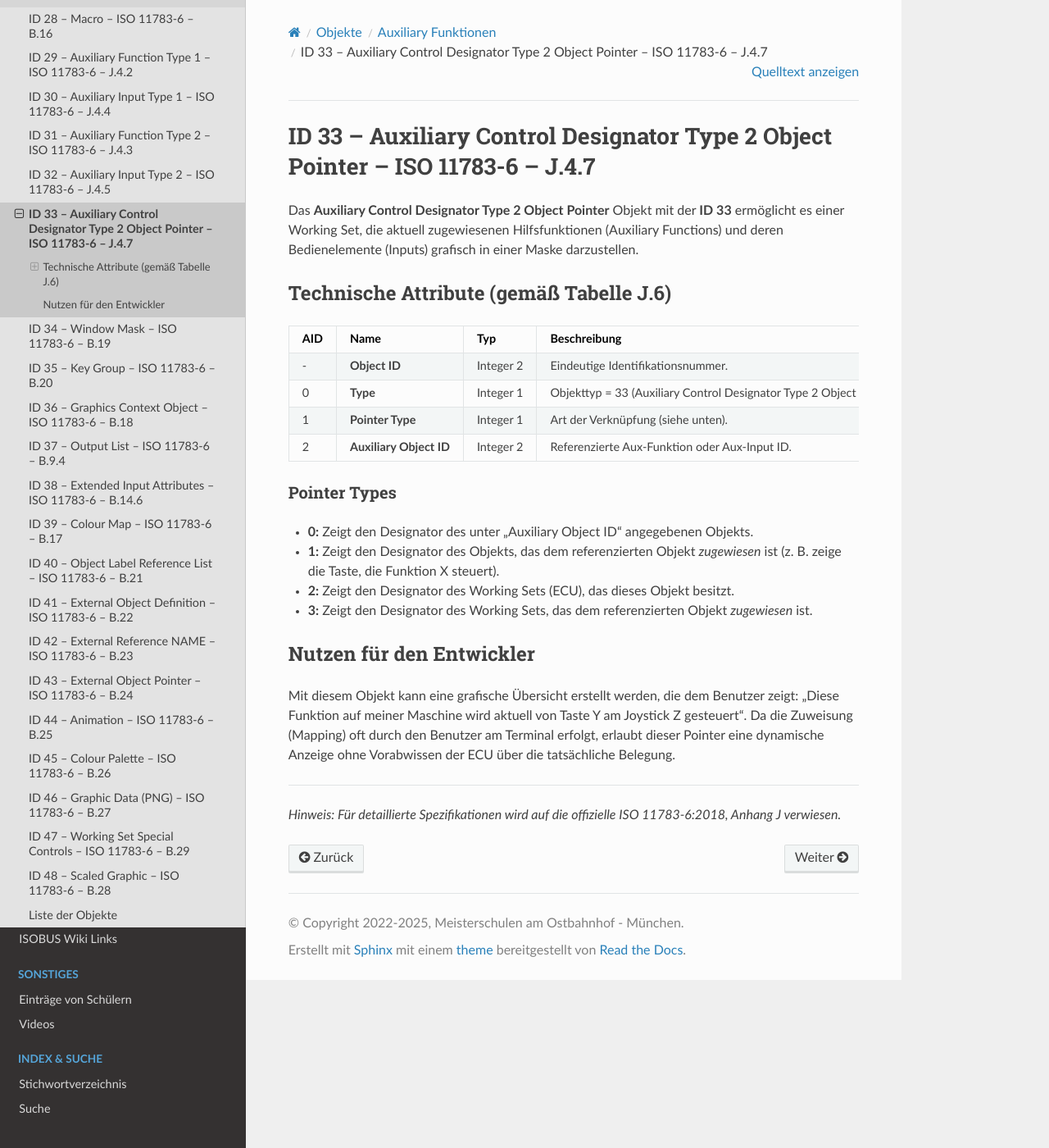
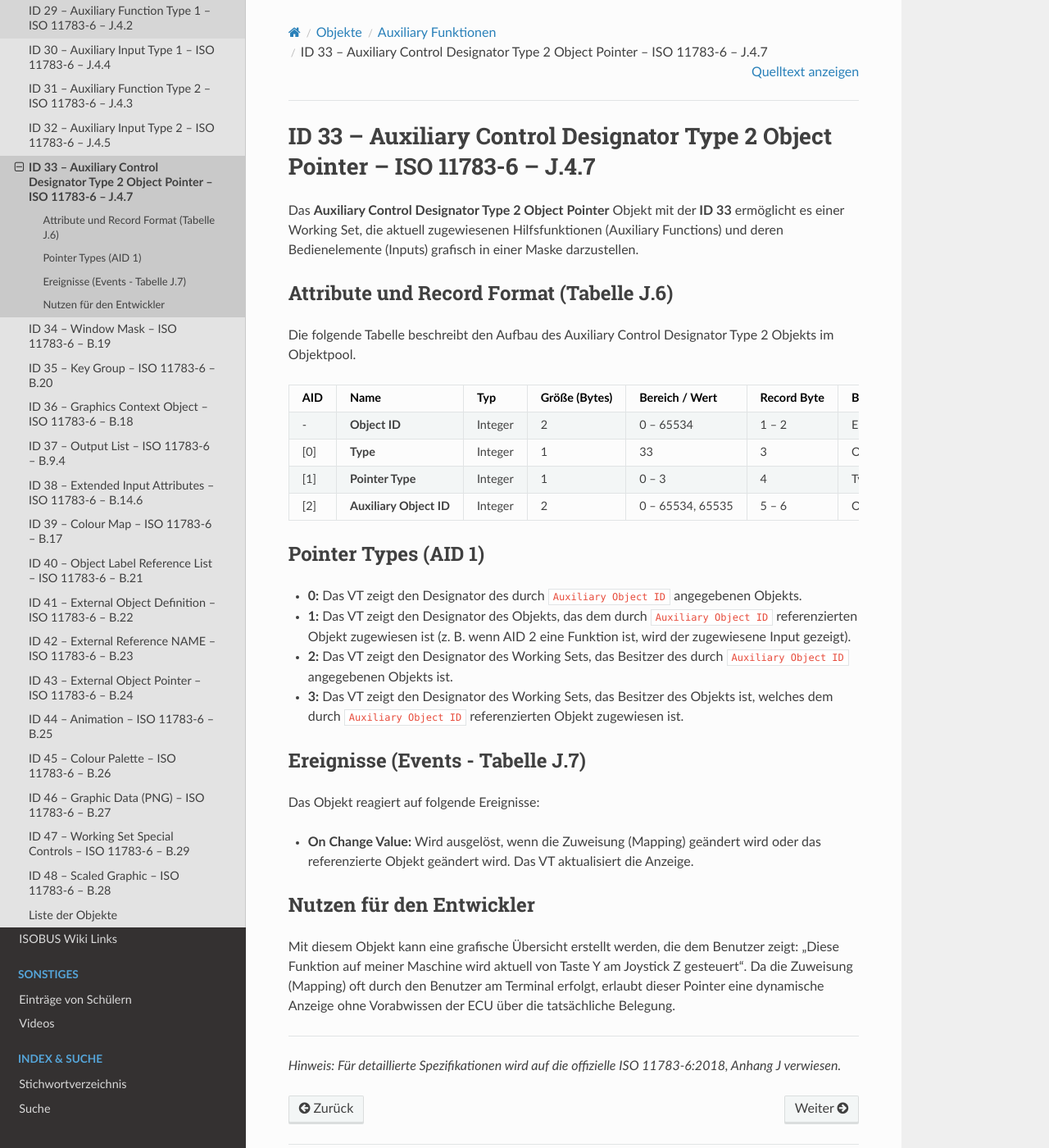
Before and after one commit to Meisterschulen-am-Ostbahnhof-Munchen/ISOBUS-VT-Objects-docs, a Sphinx documentation site: the page built from docs/isobus-objects/ID-33---Auxiliary-Control-Designator-Type-2---ISO-11783-6---J.4.7.md, in a window 1280 px wide and 1400 px high. Shown: the whole window at 82% size. Built offline with Sphinx 7.4.7 and the Read the Docs theme 3.1.0, drawn with Linux system fonts in a browser that asks for light colours.

Commit message:
docs: update Auxiliary Control Designator Type 2 (ID 33) with accurate attribute table and record format from ISO 11783-6 Annex J.4.7

```diff
--- a/docs/isobus-objects/ID-33---Auxiliary-Control-Designator-Type-2---ISO-11783-6---J.4.7.md
+++ b/docs/isobus-objects/ID-33---Auxiliary-Control-Designator-Type-2---ISO-11783-6---J.4.7.md
@@ -5,20 +5,28 @@
 
 Das **Auxiliary Control Designator Type 2 Object Pointer** Objekt mit der **ID 33** ermöglicht es einer Working Set, die aktuell zugewiesenen Hilfsfunktionen (Auxiliary Functions) und deren Bedienelemente (Inputs) grafisch in einer Maske darzustellen.
 
-## Technische Attribute (gemäß Tabelle J.6)
+### Attribute und Record Format (Tabelle J.6)
 
-| AID | Name | Typ | Beschreibung |
-| :--- | :--- | :--- | :--- |
-| - | **Object ID** | Integer 2 | Eindeutige Identifikationsnummer. |
-| 0 | **Type** | Integer 1 | Objekttyp = 33 (Auxiliary Control Designator Type 2 Object Pointer). |
-| 1 | **Pointer Type** | Integer 1 | Art der Verknüpfung (siehe unten). |
-| 2 | **Auxiliary Object ID** | Integer 2 | Referenzierte Aux-Funktion oder Aux-Input ID. |
+Die folgende Tabelle beschreibt den Aufbau des Auxiliary Control Designator Type 2 Objekts im Objektpool.
 
-### Pointer Types
-*   **0:** Zeigt den Designator des unter "Auxiliary Object ID" angegebenen Objekts.
-*   **1:** Zeigt den Designator des Objekts, das dem referenzierten Objekt *zugewiesen* ist (z. B. zeige die Taste, die Funktion X steuert).
-*   **2:** Zeigt den Designator des Working Sets (ECU), das dieses Objekt besitzt.
-*   **3:** Zeigt den Designator des Working Sets, das dem referenzierten Objekt *zugewiesen* ist.
+| AID | Name | Typ | Größe (Bytes) | Bereich / Wert | Record Byte | Beschreibung |
+| :--- | :--- | :--- | :--- | :--- | :--- | :--- |
+| - | **Object ID** | Integer | 2 | 0 – 65534 | 1 – 2 | Eindeutige ID im Objektpool. |
+| [0] | **Type** | Integer | 1 | 33 | 3 | Objekttyp = Auxiliary Control Designator Type 2 Object Pointer. |
+| [1] | **Pointer Type** | Integer | 1 | 0 – 3 | 4 | Typ der Referenz (siehe unten). |
+| [2] | **Auxiliary Object ID** | Integer | 2 | 0 – 65534, 65535 | 5 – 6 | Objekt-ID einer Auxiliary Function (Type 2) oder eines Auxiliary Inputs (Type 2). |
+
+### Pointer Types (AID 1)
+*   **0:** Das VT zeigt den Designator des durch `Auxiliary Object ID` angegebenen Objekts.
+*   **1:** Das VT zeigt den Designator des Objekts, das dem durch `Auxiliary Object ID` referenzierten Objekt zugewiesen ist (z. B. wenn AID 2 eine Funktion ist, wird der zugewiesene Input gezeigt).
+*   **2:** Das VT zeigt den Designator des Working Sets, das Besitzer des durch `Auxiliary Object ID` angegebenen Objekts ist.
+*   **3:** Das VT zeigt den Designator des Working Sets, das Besitzer des Objekts ist, welches dem durch `Auxiliary Object ID` referenzierten Objekt zugewiesen ist.
+
+## Ereignisse (Events - Tabelle J.7)
+
+Das Objekt reagiert auf folgende Ereignisse:
+
+*   **On Change Value:** Wird ausgelöst, wenn die Zuweisung (Mapping) geändert wird oder das referenzierte Objekt geändert wird. Das VT aktualisiert die Anzeige.
 
 ## Nutzen für den Entwickler
 Mit diesem Objekt kann eine grafische Übersicht erstellt werden, die dem Benutzer zeigt: "Diese Funktion auf meiner Maschine wird aktuell von Taste Y am Joystick Z gesteuert". Da die Zuweisung (Mapping) oft durch den Benutzer am Terminal erfolgt, erlaubt dieser Pointer eine dynamische Anzeige ohne Vorabwissen der ECU über die tatsächliche Belegung.
```
